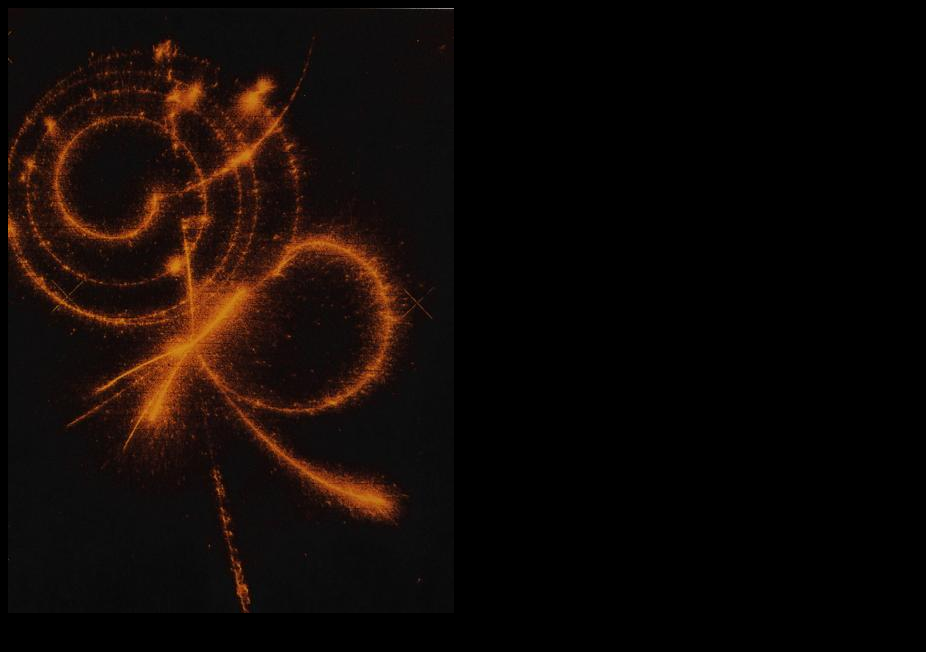
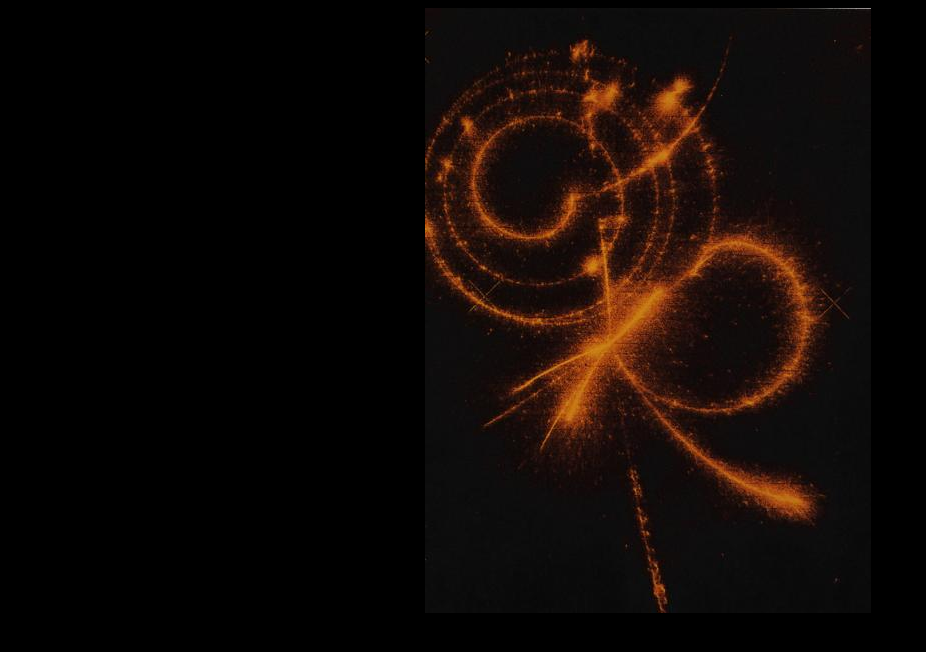
Before and after one commit to bemjb/pyen.com, a plain HTML site: page index.html in a window 1280 px wide. Shown: the whole page, without its empty margins (0-926 px from the left). Drawn offline with Linux system fonts and the light colour scheme.

Commit message:
Fix some small things

```diff
--- a/index.html
+++ b/index.html
@@ -18,10 +18,11 @@
         }
         #pion {
             margin: 0 auto;
+            display: block;
         }
     </style>
 
     <body>
-        <img src="./pion.jpg" alt="pion">
+        <img id="pion" src="./pion.jpg" alt="pion">
     </body>
 </html>
```
